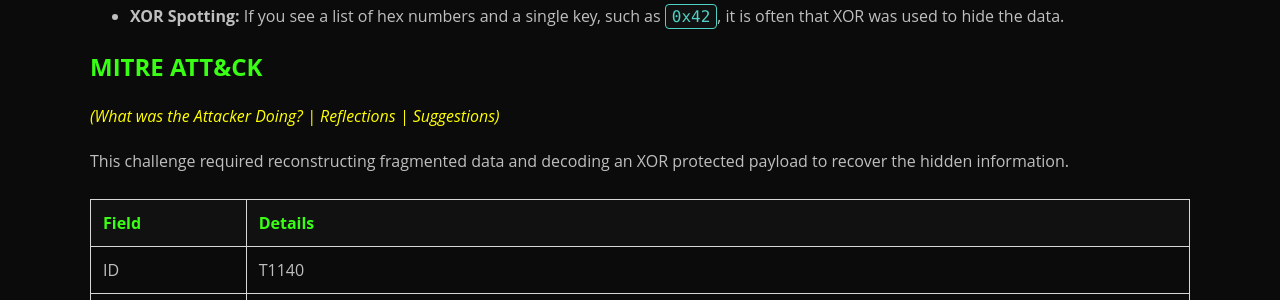
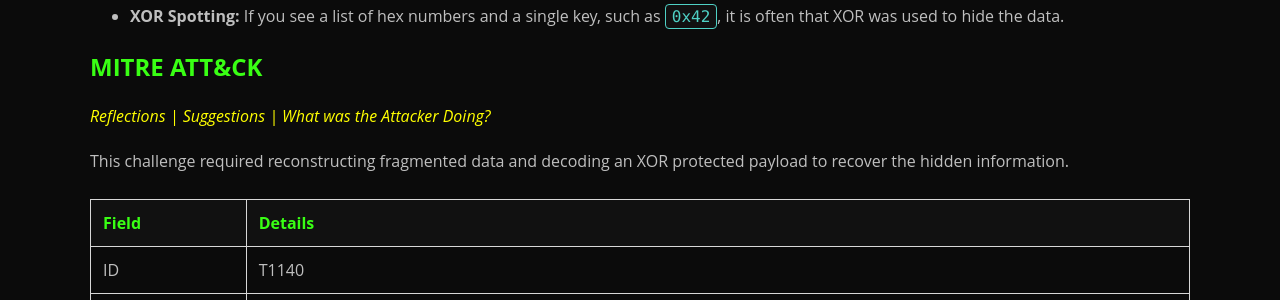
Before and after one commit to glsanclem/2026-US-Cyber-Open-CTF, a Jekyll site: the page built from main_challenges/up-to-date.md, in a window 1280 px wide and 900 px high, scrolled down 3774 px. Shown: the part 201-501 px from the top of the window. Built offline with Jekyll 4.4.1, drawn with Linux system fonts in a browser that asks for light colours.

Commit message:
Rearrange MITRE ATT&CK section header
Updated the order of sections in the MITRE ATT&CK header.

```diff
--- a/main_challenges/up-to-date.md
+++ b/main_challenges/up-to-date.md
@@ -74,7 +74,7 @@ The recovered Zen-C code revealed an XOR Cipher that used a single key (`0x42`)a
 
 
 ## MITRE ATT&CK
-<span style="color:yellow; font-style:italic;">(What was the Attacker Doing? | Reflections | Suggestions)</span>
+<span style="color:yellow; font-style:italic;">_Reflections | Suggestions | What was the Attacker Doing?_</span>
 
 This challenge required reconstructing fragmented data and decoding an XOR protected payload to recover the hidden information.
 
```
